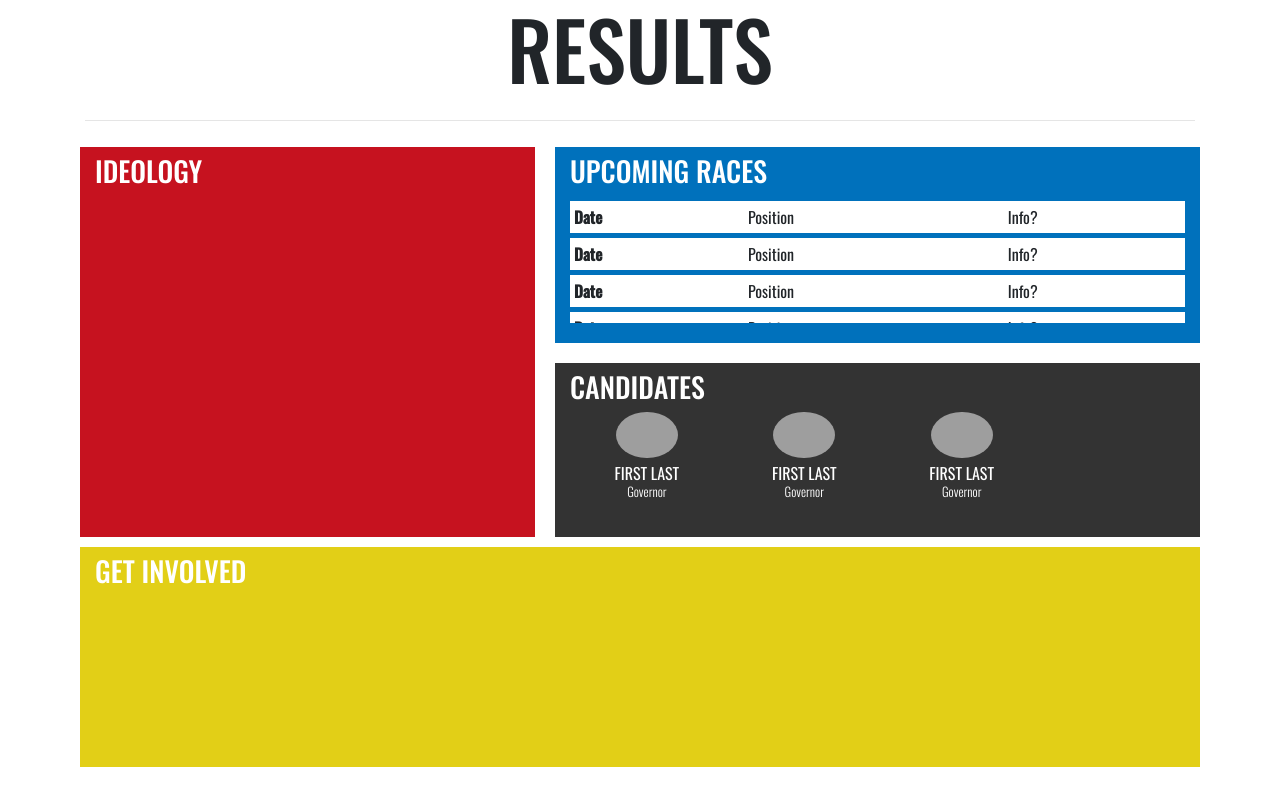
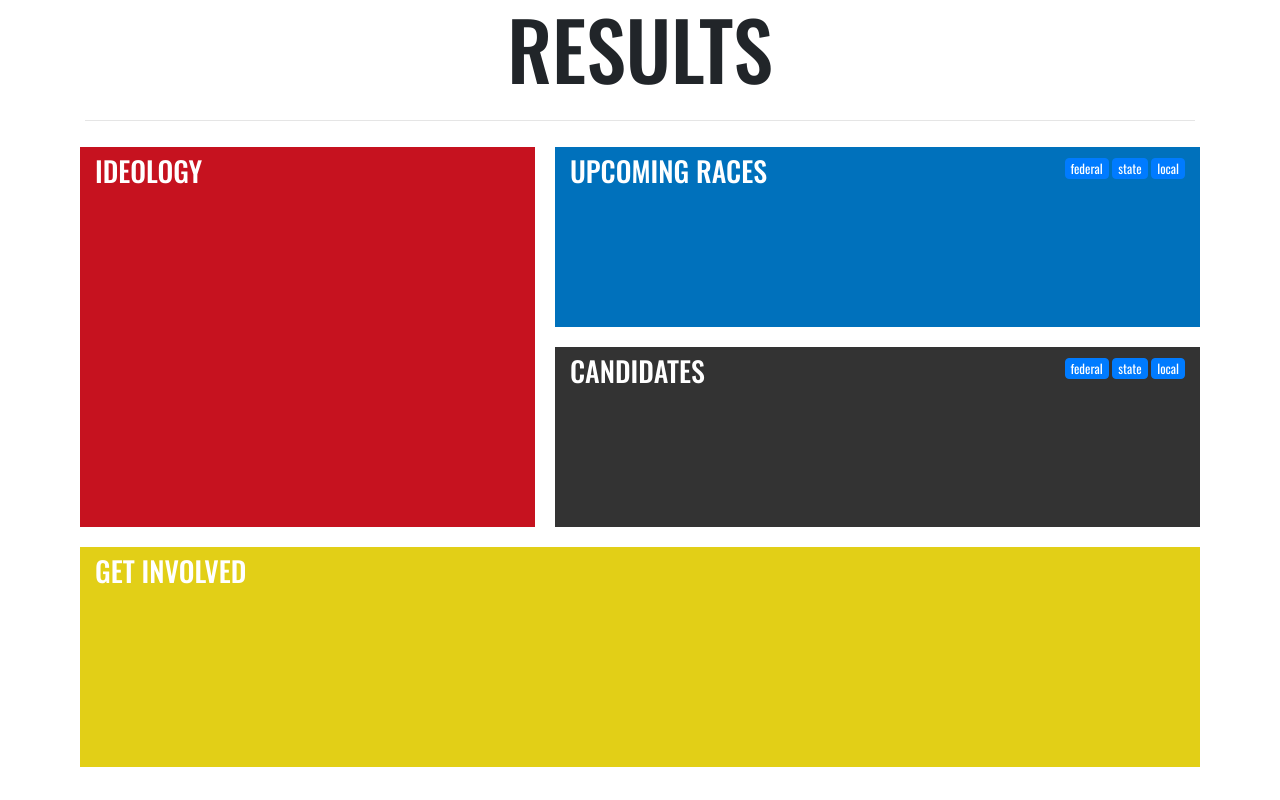
Before and after one commit to hacker-girls/politics_r_hard, a Flask app: template templates/result.html in a window 1280 px wide. Run offline with Flask 2, Linux system fonts and the light colour scheme; the template is opened without the code that fills it, so the values that code supplies are empty; parts of the project's set-up code (start-up, migrations or seed data) failed here and were passed over; some libraries are stand-ins or nearby versions; grey boxes are pictures that could not be loaded.

Commit message:
fixed it + finishing up template

```diff
--- a/templates/result.html
+++ b/templates/result.html
@@ -9,6 +9,9 @@
     <link href="https://fonts.googleapis.com/css?family=Oswald:300,400,500|Roboto|Roboto+Condensed" rel="stylesheet">
     <script src="https://code.jquery.com/jquery-3.2.1.min.js"
         integrity="sha256-hwg4gsxgFZhOsEEamdOYGBf13FyQuiTwlAQgxVSNgt4="
+        crossorigin="anonymous"></script>
+    <script src="https://stackpath.bootstrapcdn.com/bootstrap/4.1.3/js/bootstrap.min.js"
+    		integrity="sha384-ChfqqxuZUCnJSK3+MXmPNIyE6ZbWh2IMqE241rYiqJxyMiZ6OW/JmZQ5stwEULTy"
     		crossorigin="anonymous"></script>
     <style>
 	    body {
@@ -44,7 +47,7 @@
         }
         .races {
         	height: 65%;
-        	overflow-y: scroll;
+        	overflow-y: auto;
         }
         .races-row {
         	background-color: white;
@@ -55,9 +58,13 @@
         	opacity: 0.5;
         	transition: 0.5s ease;
         }
+        .race-level-selector, .candidate-level-selector {
+        	font-size: 0.8em;
+        	padding: 0px 5px;
+        }
         .candidate {
         	height:100%;
-        	width: 25%;
+        	width: 130px;
         	display: inline-block;
         	transition: 0.5s ease;
         }
@@ -66,7 +73,11 @@
         	transition: 0.5s ease;
         }
         .candidates-wrapper {
-        	overflow-x: scroll;
+        	overflow-x: auto;
+        	white-space:nowrap;
+        }
+        .candidate-block {
+        	display: inline-block;
         }
         .candidate-photo-wrapper {
         	height: 60%;
@@ -91,7 +102,7 @@
         	font-size: 0.8em;
         }
         .table-wrapper {
-        	overflow-y: scroll;
+        	overflow-y: auto;
         	height: 100%;
         }
 
@@ -103,6 +114,7 @@
         }
         #ideology {
         	background-color: #C6121F;
+        	overflow-y: auto;
         }
         #races {
         	background-color: #0071BC;
@@ -112,6 +124,10 @@
         }
         #get-involved {
         	background-color: #E2CF17;
+        }
+        #race-level-selector-group, #candidate-level-selector-group {
+        	float:right;
+        	margin-top: 7px;
         }
 	</style>
 	<script>
@@ -126,6 +142,14 @@
 			}, 3200);
 
 		});
+
+		function toggleButtonColor(button) {
+			if (!button.style.backgroundColor) {
+				button.style.backgroundColor = 'red';
+			} else {
+				button.style.backgroundColor = '';
+			}
+		}
 
 	</script>
 </head>
@@ -154,8 +178,74 @@
 			<div class="col-7">
 				<div class="row panel" id="races" style="height:50%">
 					<div class="col-12" style="height: 100%">
-						<h3 class="panel-title">Upcoming Races</h3>
+						<div>
+							<h3 class="panel-title" style="display: inline-block">Upcoming Races</h3>
+							<div id="race-level-selector-group">
+								<button class="btn btn-primary race-level-selector" data-toggle="collapse" data-target="#fed-races" aria-expanded="true" aria-controls="fed-races" style="display: inline-block" onclick="toggleButtonColor(this)">federal</button>
+								<button class="btn btn-primary race-level-selector" data-toggle="collapse" data-target="#state-races" aria-expanded="false" aria-controls="state-races" style="display: inline-block" onclick="toggleButtonColor(this)">state</button>
+								<button class="btn btn-primary race-level-selector" data-toggle="collapse" data-target="#local-races" aria-expanded="false" aria-controls="local-races"style="display: inline-block" onclick="toggleButtonColor(this)">local</button>
+							</div>
+						</div>
 						<div class="races">
+							<div class="collapse" id="fed-races">
+								<table style="width:100%;">
+									<tr class="races-row">
+										<th>Date</th>
+										<td>Position</td>
+										<td>Info?</td>
+									</tr>
+									<tr class="races-row">
+										<th>Date</th>
+										<td>Position</td>
+										<td>Info?</td>
+									</tr>
+									<tr class="races-row">
+										<th>Date</th>
+										<td>Position</td>
+										<td>Info?</td>
+									</tr>
+									<tr class="races-row">
+										<th>Date</th>
+										<td>Position</td>
+										<td>Info?</td>
+									</tr>
+									<tr class="races-row">
+										<th>Date</th>
+										<td>Position</td>
+										<td>Info?</td>
+									</tr>
+								</table>
+							</div>
+							<div class="collapse" id="state-races">
+								<table style="width:100%;">
+									<tr class="races-row">
+										<th>Date</th>
+										<td>Position</td>
+										<td>Info?</td>
+									</tr>
+									<tr class="races-row">
+										<th>Date</th>
+										<td>Position</td>
+										<td>Info?</td>
+									</tr>
+									<tr class="races-row">
+										<th>Date</th>
+										<td>Position</td>
+										<td>Info?</td>
+									</tr>
+									<tr class="races-row">
+										<th>Date</th>
+										<td>Position</td>
+										<td>Info?</td>
+									</tr>
+									<tr class="races-row">
+										<th>Date</th>
+										<td>Position</td>
+										<td>Info?</td>
+									</tr>
+								</table>
+							</div>
+							<div class="collapse" id="local-races">
 								<table style="width:100%;">
 									<tr class="races-row">
 										<th>Date</th>
@@ -186,10 +276,65 @@
 							</div>
 						</div>
 					</div>
+				</div>
 				<div class="row panel" id="candidates" style="height:50%">
 					<div class="col-12">
-						<h3 class="panel-title">Candidates</h3>
+						<div>
+							<h3 class="panel-title" style="display:inline-block;">Candidates</h3>
+							<div id="candidate-level-selector-group">
+									<button class="btn btn-primary candidate-level-selector" data-toggle="collapse" data-target="#fed-candidates" aria-expanded="true" aria-controls="fed-races" style="display: inline-block" onclick="toggleButtonColor(this)">federal</button>
+									<button class="btn btn-primary candidate-level-selector" data-toggle="collapse" data-target="#state-candidates" aria-expanded="false" aria-controls="state-races" style="display: inline-block" onclick="toggleButtonColor(this)">state</button>
+									<button class="btn btn-primary candidate-level-selector" data-toggle="collapse" data-target="#local-candidates" aria-expanded="false" aria-controls="local-races"style="display: inline-block" onclick="toggleButtonColor(this)">local</button>
+							</div>
+						</div>
 						<div class="candidates-wrapper">
+							<div class="collapse candidate-block" id="fed-candidates">
+								<div class="col candidate">
+									<div class="candidate-photo-wrapper">
+										<img src="test.jpg" class="candidate-photo">
+									</div>
+									<p class="candidate-name">First Last</p>
+									<p class="candidate-position">Governor</p>
+								</div>
+								<div class="col candidate">
+									<div class="candidate-photo-wrapper">
+										<img src="test.jpg" class="candidate-photo">
+									</div>
+									<p class="candidate-name">First Last</p>
+									<p class="candidate-position">Governor</p>
+								</div>
+								<div class="col candidate">
+									<div class="candidate-photo-wrapper">
+										<img src="test.jpg" class="candidate-photo">
+									</div>
+									<p class="candidate-name">First Last</p>
+									<p class="candidate-position">Governor</p>
+								</div>
+							</div>
+							<div class="collapse candidate-block" id="state-candidates">
+								<div class="col candidate">
+									<div class="candidate-photo-wrapper">
+										<img src="test.jpg" class="candidate-photo">
+									</div>
+									<p class="candidate-name">First Last</p>
+									<p class="candidate-position">Governor</p>
+								</div>
+								<div class="col candidate">
+									<div class="candidate-photo-wrapper">
+										<img src="test.jpg" class="candidate-photo">
+									</div>
+									<p class="candidate-name">First Last</p>
+									<p class="candidate-position">Governor</p>
+								</div>
+								<div class="col candidate">
+									<div class="candidate-photo-wrapper">
+										<img src="test.jpg" class="candidate-photo">
+									</div>
+									<p class="candidate-name">First Last</p>
+									<p class="candidate-position">Governor</p>
+								</div>
+							</div>
+							<div class="collapse candidate-block" id="local-candidates">
 								<div class="col candidate">
 									<div class="candidate-photo-wrapper">
 										<img src="test.jpg" class="candidate-photo">
@@ -216,6 +361,7 @@
 					</div>
 				</div>
 			</div>
+		</div>
 		<div class="row" id="content2">
 			<div class="col-12 panel" id="get-involved">
 				<h3 class="panel-title">Get Involved</h3>
```
Lines whose indentation alone changed are shown as unchanged.
